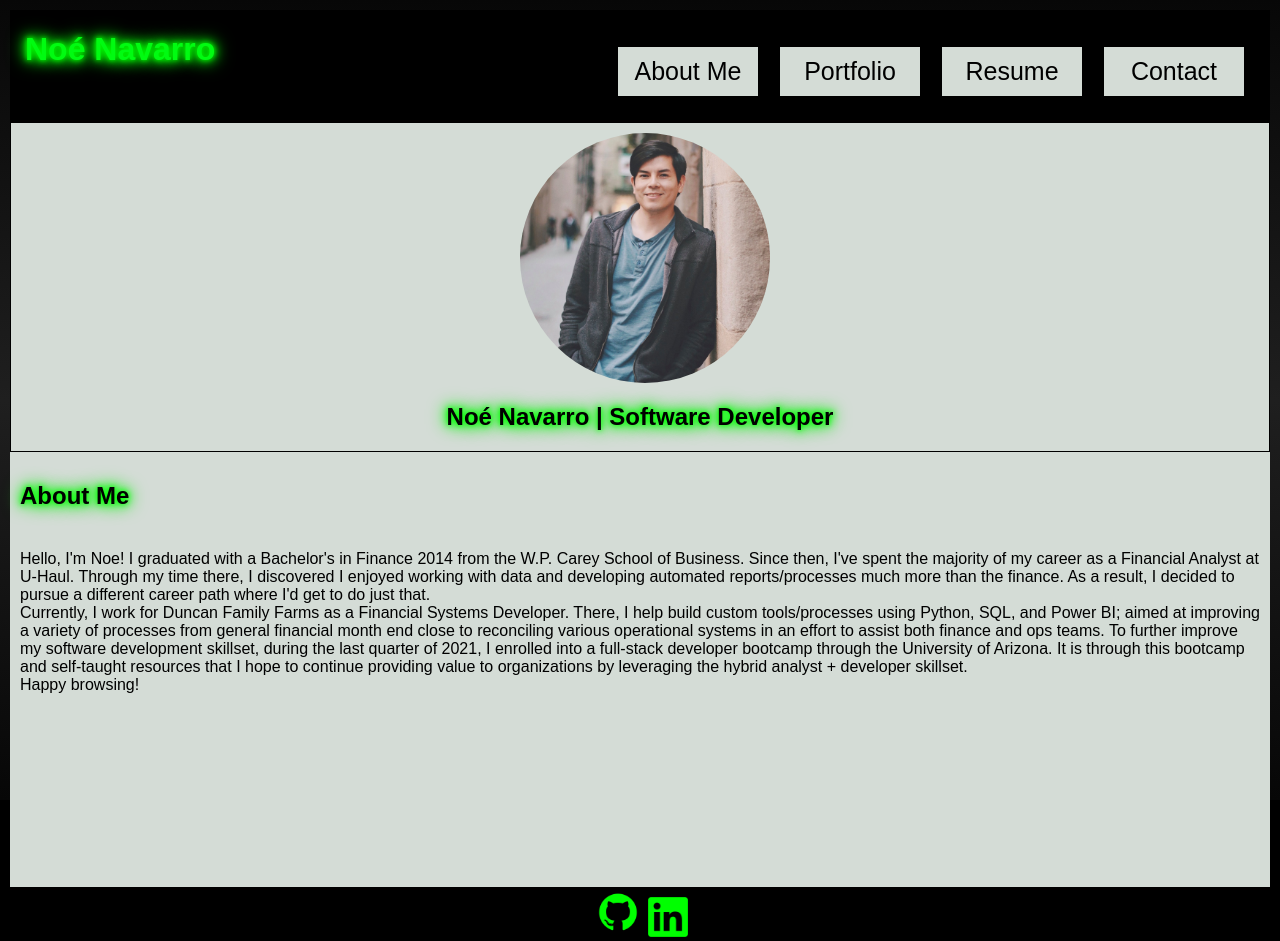
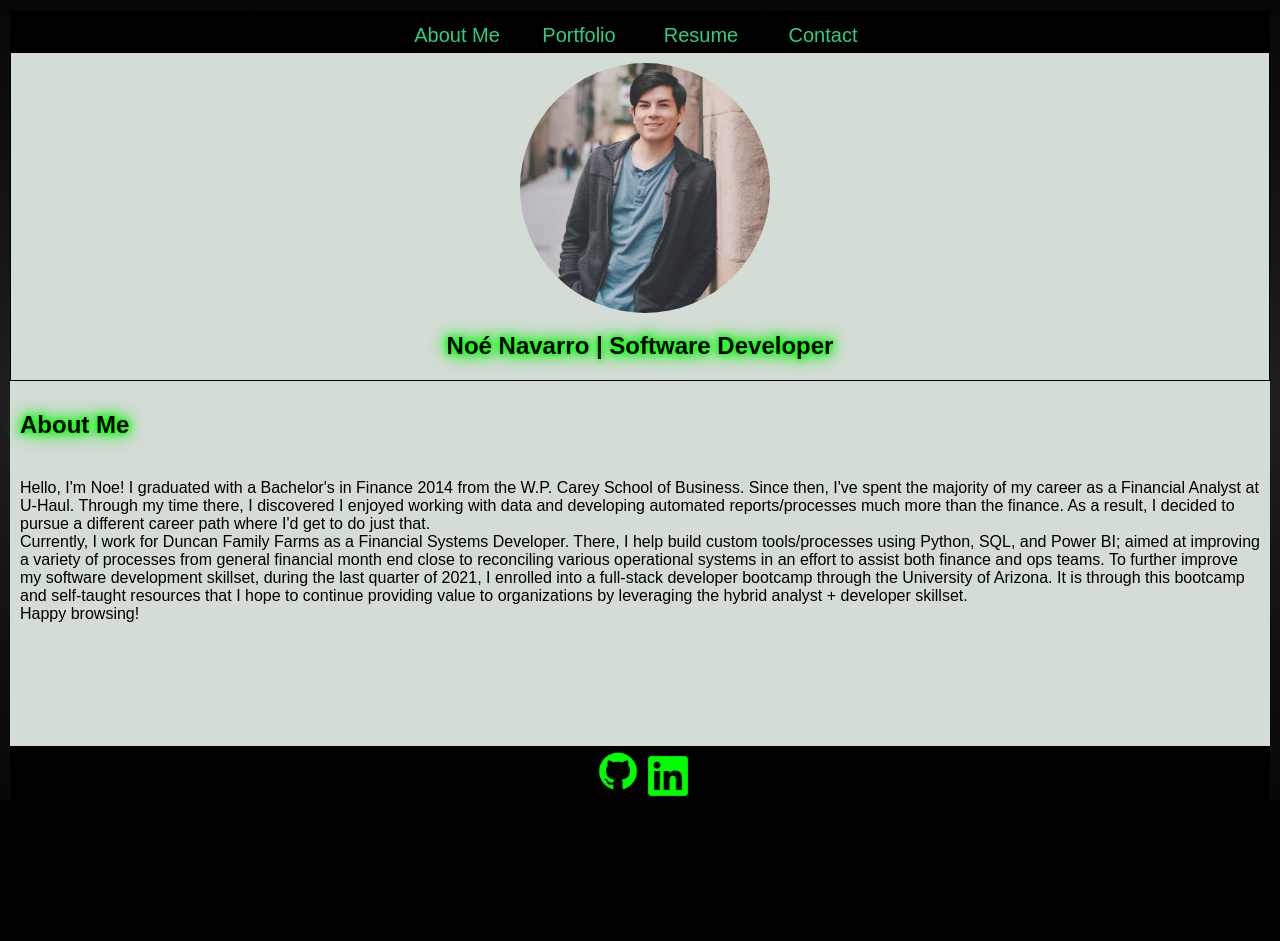
Before and after one commit to Nnavarr/portfolio, a React (Create React App) app: page / in a window 1280 px wide. After the commit the page ends 800 px from the top, so only its background shows below. Built offline with nearby package versions, Linux system fonts and the light colour scheme.

Commit message:
removed my name from the header element and updated the css properties within the header to look like our new design

```diff
--- a/src/App.css
+++ b/src/App.css
@@ -11,6 +11,8 @@
   .App-logo {
     animation: App-logo-spin infinite 20s linear;
   }
+
+
 }
 
 .App-header {
@@ -35,6 +37,10 @@
   to {
     transform: rotate(360deg);
   }
+}
+
+header {
+  height: 42.55px;
 }
 
 /* Set the background color to black */
--- a/src/components/Header/index.js
+++ b/src/components/Header/index.js
@@ -13,7 +13,6 @@ const Header = (props) => {
 
   return (
     <header>
-      <h1>Noé Navarro</h1>
       <Nav
         categories={categories}
         setCurrentCategory={setCurrentCategory}
--- a/src/index.css
+++ b/src/index.css
@@ -13,7 +13,7 @@ code {
 }
 
 :root {
-  --green-color: #00FB11;
+  --primary-color: #2DCE84;
   --secondary-color: #D4DCD6;
   --header-color: black;
   --footer-color: black;
@@ -29,16 +29,18 @@ header {
   background: black;
   display: flex;
   flex-wrap: wrap;
-  justify-content: space-between;
-  align-items: right;
+  justify-content: center;
+  align-items: center;
   position: sticky;
   top: 0;
   z-index: 9999;
 }
 
-header h1 {
-  padding-left: 15px;
+header nav {
+  display: flex;
   justify-content: center;
+  align-items: center;
+  width: 326.34;
 }
 
 @media (max-width: 768px) {
@@ -56,9 +58,9 @@ header nav ul {
   flex-direction: row;
   justify-content: center;
   list-style: none;
-  padding-right: 15px;
-  padding-top: 10px;
   flex: 0 1 auto;
+  padding-inline-start: 0;
+  margin: 0px;
 }
 
 header nav ul li span {
@@ -66,15 +68,13 @@ header nav ul li span {
   flex-direction: column;
   width: 120px;
   text-align: center;
-  background: var(--secondary-color);
   border: 1px solid black;
-  color: var(--header-color);
-  font-size: 25px;
+  color: var(--primary-color);
+  font-size: 20px;
   font-weight: ligher;
-  padding: 10px 10px;
-  margin: 10px;
   text-decoration: none;
   flex: 0 1 auto;
+  height: 15.60px;
 }
 
 .nav-item {
@@ -296,7 +296,7 @@ footer {
   flex-direction: row;
   flex-wrap: wrap;
   justify-content: center;
-  height: 100%;
+  height: 15.60px;
 }
 
 .contact-main {
```
